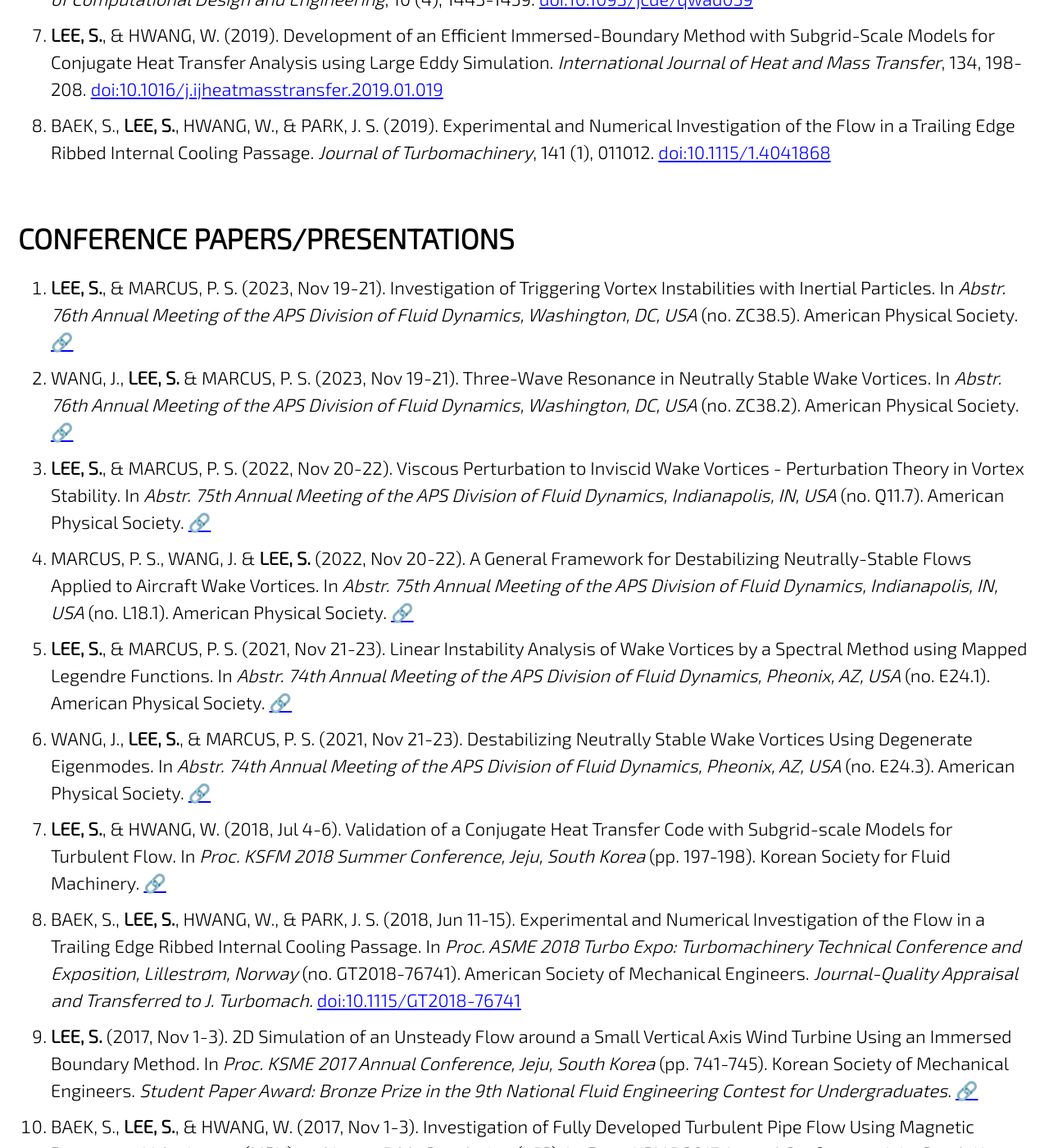
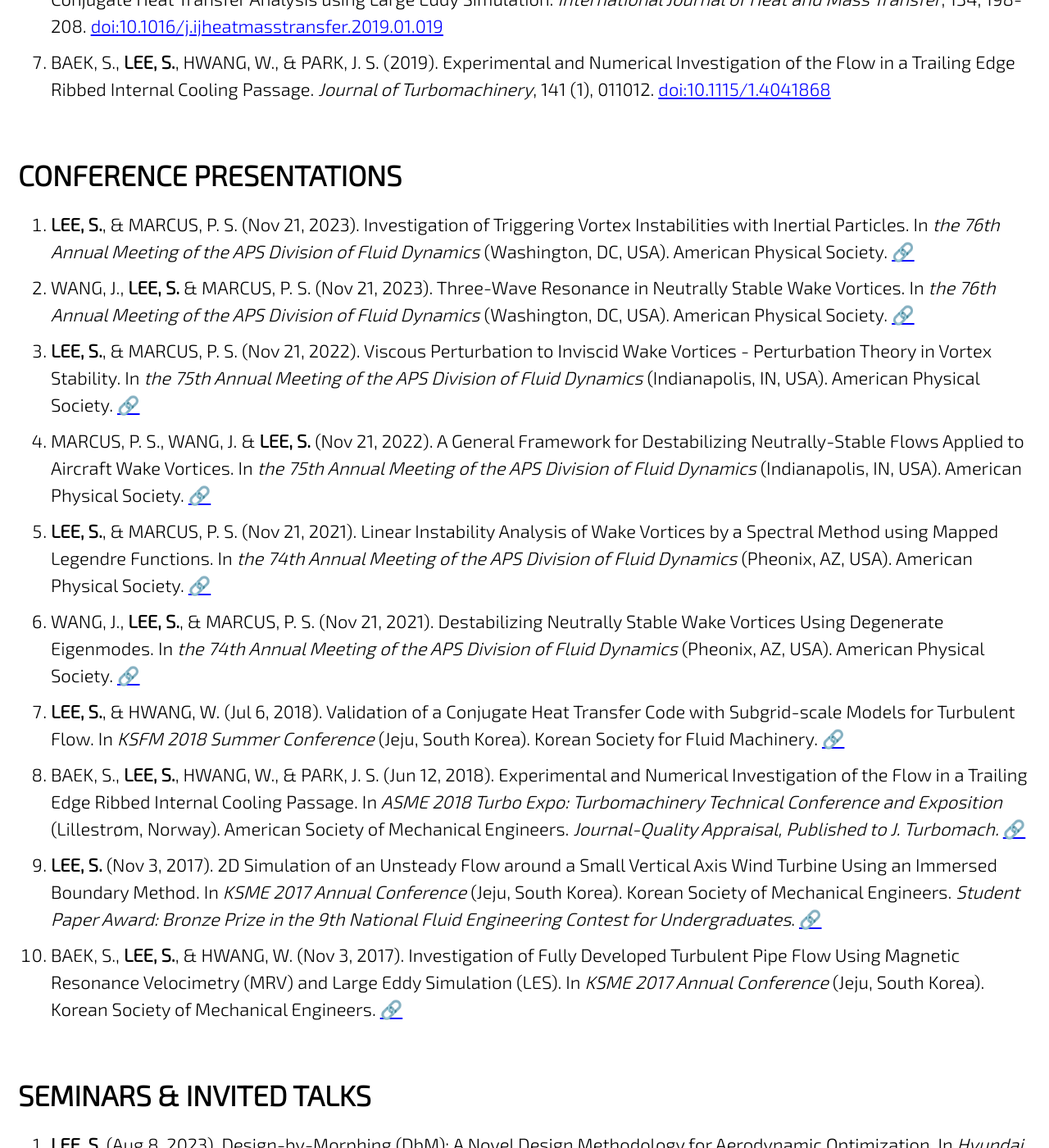
Before and after one commit to jun9303/jun9303.github.io, a Jekyll site: the page built from _pages/publications.md, in a window 1280 px wide and 1400 px high, scrolled down 870 px. Shown: the whole window at 82% size. Built offline with Jekyll 4.4.1, drawn with Linux system fonts in a browser that asks for light colours; cached includes are drawn as plain includes; nearby versions of some CDN libraries; emoji names are drawn with the system emoji font; some of the changed text lies outside the part shown.

Commit message:
Main page updates

```diff
--- a/_pages/publications.md
+++ b/_pages/publications.md
@@ -8,37 +8,36 @@ header:
   caption: "*Crystal Cove Beach, Irvine, CA (2022)* &nbsp; **[View Full-image](/assets/photographs/reef_point_crystal_cove_2022.jpg)**"
 ---
 
-# JOURNAL ARTICLES
+# JOURNAL PUBLICATIONS
 
 1. **LEE, S.**, & MARCUS, P. S. (2024). Transient Growth of Wake Vortices in Association with Viscous Critical Layers and its Excitation. [Manuscript Under Preperation].
-2. WANG, J., **LEE, S.**, & MARCUS, P. S. (2024). Perturbation Theory for the Resonant Triad Instability in Columnar Vortices with Axial Flow. [Manuscript Under Preperation].
-3. SOLMAZ, A. S., RAFTERY, P., **LEE, S.** & DUARTE, C. (2024). Effect of Elevated Air Movement on Radiant Cooling Systems. [Manuscript Under Preperation].
-4. **LEE, S.**, SHEIKH, H. M., LIM, D. D., GU, G. X. & MARCUS, P. S. (2024). Bayesian-Optimized Riblet Surface Design for Turbulent Drag Reduction via Design-by-Morphing with Large Eddy Simulation. *Journal of Mechaincal Design*. [doi:10.1115/1.4064413](https://doi.org/10.1115/1.4064413)
-5. **LEE, S.**, & MARCUS, P. S. (2023). Linear Stability Analysis of Wake Vortices by a Spectral Method using Mapped Legendre Functions. *Journal of Fluid Mechanics*, 967, A2. [doi:10.1017/jfm.2023.455](https://doi.org/10.1017/jfm.2023.455)
-6. SHEIKH, H. M., **LEE, S. (co-first)**, WANG, J. & MARCUS, P. S. (2023). Airfoil Optimization using Design-by-Morphing. *Journal of Computational Design and Engineering*, 10 (4), 1443-1459. [doi:10.1093/jcde/qwad059](
+2. SOLMAZ, A. S., RAFTERY, P., **LEE, S.** & DUARTE, C. (2024). Effect of Elevated Air Movement on Radiant Cooling Systems. [Manuscript Under Preperation].
+3. **LEE, S.**, SHEIKH, H. M., LIM, D. D. GU, G. X. & MARCUS, P. S. (2024). Bayesian-Optimized Riblet Surface Design for Turbulent Drag Reduction via Design-by-Morphing with Large Eddy Simulation. [Manuscript Under Review].
+4. **LEE, S.**, & MARCUS, P. S. (2023). Linear Stability Analysis of Wake Vortices by a Spectral Method using Mapped Legendre Functions. *Journal of Fluid Mechanics*, 967, A2. [doi:10.1017/jfm.2023.455](https://doi.org/10.1017/jfm.2023.455)
+5. SHEIKH, H. M., **LEE, S. (co-first)**, WANG, J. & MARCUS, P. S. (2023). Airfoil Optimization using Design-by-Morphing. *Journal of Computational Design and Engineering*, 10 (4), 1443-1459. [doi:10.1093/jcde/qwad059](
 https://doi.org/10.1093/jcde/qwad059)
-7. **LEE, S.**, & HWANG, W. (2019). Development of an Efficient Immersed-Boundary Method with Subgrid-Scale Models for Conjugate Heat Transfer Analysis using Large Eddy Simulation. *International Journal of Heat and Mass Transfer*, 134, 198-208. [doi:10.1016/j.ijheatmasstransfer.2019.01.019](https://doi.org/10.1016/j.ijheatmasstransfer.2019.01.019)
-8. BAEK, S., **LEE, S.**, HWANG, W., & PARK, J. S. (2019). Experimental and Numerical Investigation of the Flow in a Trailing Edge Ribbed Internal Cooling Passage. *Journal of Turbomachinery*, 141 (1), 011012. [doi:10.1115/1.4041868](https://doi.org/10.1115/1.4041868)
+6. **LEE, S.**, & HWANG, W. (2019). Development of an Efficient Immersed-Boundary Method with Subgrid-Scale Models for Conjugate Heat Transfer Analysis using Large Eddy Simulation. *International Journal of Heat and Mass Transfer*, 134, 198-208. [doi:10.1016/j.ijheatmasstransfer.2019.01.019](https://doi.org/10.1016/j.ijheatmasstransfer.2019.01.019)
+7. BAEK, S., **LEE, S.**, HWANG, W., & PARK, J. S. (2019). Experimental and Numerical Investigation of the Flow in a Trailing Edge Ribbed Internal Cooling Passage. *Journal of Turbomachinery*, 141 (1), 011012. [doi:10.1115/1.4041868](https://doi.org/10.1115/1.4041868)
 
 
-# CONFERENCE PAPERS/PRESENTATIONS
+# CONFERENCE PRESENTATIONS
 
-1. **LEE, S.**, & MARCUS, P. S. (2023, Nov 19-21). Investigation of Triggering Vortex Instabilities with Inertial Particles. In *Abstr. 76th Annual Meeting of the APS Division of Fluid Dynamics, Washington, DC, USA* (no. ZC38.5). American Physical Society. [:link:](https://meetings.aps.org/Meeting/DFD23/Session/ZC38.5)
-2. WANG, J., **LEE, S.** & MARCUS, P. S. (2023, Nov 19-21). Three-Wave Resonance in Neutrally Stable Wake Vortices. In *Abstr. 76th Annual Meeting of the APS Division of Fluid Dynamics, Washington, DC, USA* (no. ZC38.2). American Physical Society. [:link:](https://meetings.aps.org/Meeting/DFD23/Session/ZC38.2)
-3. **LEE, S.**, & MARCUS, P. S. (2022, Nov 20-22). Viscous Perturbation to Inviscid Wake Vortices - Perturbation Theory in Vortex Stability. In *Abstr. 75th Annual Meeting of the APS Division of Fluid Dynamics, Indianapolis, IN, USA* (no. Q11.7). American Physical Society. [:link:](https://meetings.aps.org/Meeting/DFD22/Session/Q11.7)
-4. MARCUS, P. S., WANG, J. & **LEE, S.** (2022, Nov 20-22). A General Framework for Destabilizing Neutrally-Stable Flows Applied to Aircraft Wake Vortices. In *Abstr. 75th Annual Meeting of the APS Division of Fluid Dynamics, Indianapolis, IN, USA* (no. L18.1). American Physical Society. [:link:](https://meetings.aps.org/Meeting/DFD22/Session/L18.1)
-5. **LEE, S.**, & MARCUS, P. S. (2021, Nov 21-23). Linear Instability Analysis of Wake Vortices by a Spectral Method using Mapped Legendre Functions. In *Abstr. 74th Annual Meeting of the APS Division of Fluid Dynamics, Pheonix, AZ, USA* (no. E24.1). American Physical Society. [:link:](https://meetings.aps.org/Meeting/DFD21/Session/E24.1)
-6. WANG, J., **LEE, S.**, & MARCUS, P. S. (2021, Nov 21-23). Destabilizing Neutrally Stable Wake Vortices Using Degenerate Eigenmodes. In *Abstr. 74th Annual Meeting of the APS Division of Fluid Dynamics, Pheonix, AZ, USA* (no. E24.3). American Physical Society. [:link:](https://meetings.aps.org/Meeting/DFD21/Session/E24.3)
-7. **LEE, S.**, & HWANG, W. (2018, Jul 4-6). Validation of a Conjugate Heat Transfer Code with Subgrid-scale Models for Turbulent Flow. In *Proc. KSFM 2018 Summer Conference, Jeju, South Korea* (pp. 197-198). Korean Society for Fluid Machinery. [:link:](http://www.dbpia.co.kr/journal/articleDetail?nodeId=NODE07536688&language=ko_KR)
-8. BAEK, S., **LEE, S.**, HWANG, W., & PARK, J. S. (2018, Jun 11-15). Experimental and Numerical Investigation of the Flow in a Trailing Edge Ribbed Internal Cooling Passage. In *Proc. ASME 2018 Turbo Expo: Turbomachinery Technical Conference and Exposition, Lillestrøm, Norway*  (no. GT2018-76741). American Society of Mechanical Engineers. *Journal-Quality Appraisal and Transferred to J. Turbomach.* [doi:10.1115/GT2018-76741](https://doi.org/10.1115/GT2018-76741)
-9. **LEE, S.** (2017, Nov 1-3). 2D Simulation of an Unsteady Flow around a Small Vertical Axis Wind Turbine Using an Immersed Boundary Method. In *Proc. KSME 2017 Annual Conference, Jeju, South Korea* (pp. 741-745). Korean Society of Mechanical Engineers. *Student Paper Award: Bronze Prize in the 9th National Fluid Engineering Contest for Undergraduates*. [:link:](http://www.dbpia.co.kr/journal/articleDetail?nodeId=NODE07287580&language=ko_KR#)
-10. BAEK, S., **LEE, S.**, & HWANG, W. (2017, Nov 1-3). Investigation of Fully Developed Turbulent Pipe Flow Using Magnetic Resonance Velocimetry (MRV) and Large Eddy Simulation (LES). In *Proc. KSME 2017 Annual Conference, Jeju, South Korea* (pp. 581-583). Korean Society of Mechanical Engineers. [:link:](http://www.dbpia.co.kr/journal/articleDetail?nodeId=NODE07287540&language=ko_KR#)
+1. **LEE, S.**, & MARCUS, P. S. (Nov 21, 2023). Investigation of Triggering Vortex Instabilities with Inertial Particles. In *the 76th Annual Meeting of the APS Division of Fluid Dynamics* (Washington, DC, USA). American Physical Society. [:link:](https://meetings.aps.org/Meeting/DFD23/Session/ZC38.5)
+2. WANG, J., **LEE, S.** & MARCUS, P. S. (Nov 21, 2023). Three-Wave Resonance in Neutrally Stable Wake Vortices. In *the 76th Annual Meeting of the APS Division of Fluid Dynamics* (Washington, DC, USA). American Physical Society. [:link:](https://meetings.aps.org/Meeting/DFD23/Session/ZC38.2)
+3. **LEE, S.**, & MARCUS, P. S. (Nov 21, 2022). Viscous Perturbation to Inviscid Wake Vortices - Perturbation Theory in Vortex Stability. In *the 75th Annual Meeting of the APS Division of Fluid Dynamics* (Indianapolis, IN, USA). American Physical Society. [:link:](https://meetings.aps.org/Meeting/DFD22/Session/Q11.7)
+4. MARCUS, P. S., WANG, J. & **LEE, S.** (Nov 21, 2022). A General Framework for Destabilizing Neutrally-Stable Flows Applied to Aircraft Wake Vortices. In *the 75th Annual Meeting of the APS Division of Fluid Dynamics* (Indianapolis, IN, USA). American Physical Society. [:link:](https://meetings.aps.org/Meeting/DFD22/Session/L18.1)
+5. **LEE, S.**, & MARCUS, P. S. (Nov 21, 2021). Linear Instability Analysis of Wake Vortices by a Spectral Method using Mapped Legendre Functions. In *the 74th Annual Meeting of the APS Division of Fluid Dynamics* (Pheonix, AZ, USA). American Physical Society. [:link:](https://meetings.aps.org/Meeting/DFD21/Session/E24.1)
+6. WANG, J., **LEE, S.**, & MARCUS, P. S. (Nov 21, 2021). Destabilizing Neutrally Stable Wake Vortices Using Degenerate Eigenmodes. In *the 74th Annual Meeting of the APS Division of Fluid Dynamics* (Pheonix, AZ, USA). American Physical Society. [:link:](https://meetings.aps.org/Meeting/DFD21/Session/E24.3)
+7. **LEE, S.**, & HWANG, W. (Jul 6, 2018). Validation of a Conjugate Heat Transfer Code with Subgrid-scale Models for Turbulent Flow. In *KSFM 2018 Summer Conference* (Jeju, South Korea). Korean Society for Fluid Machinery. [:link:](http://www.dbpia.co.kr/journal/articleDetail?nodeId=NODE07536688&language=ko_KR)
+8. BAEK, S., **LEE, S.**, HWANG, W., & PARK, J. S. (Jun 12, 2018). Experimental and Numerical Investigation of the Flow in a Trailing Edge Ribbed Internal Cooling Passage. In *ASME 2018 Turbo Expo: Turbomachinery Technical Conference and Exposition* (Lillestrøm, Norway). American Society of Mechanical Engineers. *Journal-Quality Appraisal, Published to J. Turbomach.* [:link:](https://doi.org/10.1115/GT2018-76741)
+9. **LEE, S.** (Nov 3, 2017). 2D Simulation of an Unsteady Flow around a Small Vertical Axis Wind Turbine Using an Immersed Boundary Method. In *KSME 2017 Annual Conference* (Jeju, South Korea). Korean Society of Mechanical Engineers. *Student Paper Award: Bronze Prize in the 9th National Fluid Engineering Contest for Undergraduates*. [:link:](http://www.dbpia.co.kr/journal/articleDetail?nodeId=NODE07287580&language=ko_KR#)
+10. BAEK, S., **LEE, S.**, & HWANG, W. (Nov 3, 2017). Investigation of Fully Developed Turbulent Pipe Flow Using Magnetic Resonance Velocimetry (MRV) and Large Eddy Simulation (LES). In *KSME 2017 Annual Conference* (Jeju, South Korea). Korean Society of Mechanical Engineers. [:link:](http://www.dbpia.co.kr/journal/articleDetail?nodeId=NODE07287540&language=ko_KR#)
 
-# INVITED TALKS/SEMINARS
+# SEMINARS & INVITED TALKS
 
-1. **LEE, S.** (2023, Aug 7-9). Design-by-Morphing (DbM): A Novel Design Methodology for Aerodynamic Optimization. *Hyundai Vision Conference 2023, Seoul, South Korea*. Hyundai Motors.
-2. **LEE, S.** (2022, Nov 16). Modern Applications of Computational Fluid Dynamics (CFD). *2022 Online Special Lecture Series: Research Reinforcement for Sustainable Buildings and Urban Systems in Future, Online*. Department of Architectural and Urban Systems Engineering, Ewha Womans University.
-3. **LEE, S.** (2018, Aug 8). An Introduction to In-House LES - Applications to Turbine Internal Cooling and Recent Improvements for Conjugate Heat Transfer Analysis. *KARI Computational Fluid Dynamics Seminar, Daejeon, South Korea*. Korea Aerospace Research Institute.
+1. **LEE, S.** (Aug 8, 2023). Design-by-Morphing (DbM): A Novel Design Methodology for Aerodynamic Optimization. In *Hyundai Vision Conference 2023* (Seoul, South Korea). Hyundai Motors.
+2. **LEE, S.** (Nov 16, 2022). Modern Applications of Computational Fluid Dynamics (CFD). In *2022 Online Special Lecture Series: Research Reinforcement for Sustainable Buildings and Urban Systems in Future* (Online). Department of Architectural and Urban Systems Engineering, Ewha Womans University.
+3. **LEE, S.** (Aug 8, 2018). An Introduction to In-House LES - Applications to Turbine Internal Cooling and Recent Improvements for Conjugate Heat Transfer Analysis. In *KARI Computational Fluid Dynamics Seminar* (Daejeon, South Korea). Korea Aerospace Research Institute.
 
 <style type="text/css">
 h1 {
```
Also changed, not shown: _pages/about.md (+6 -10 lines), index.md (+3 -3 lines), 1 other file.
